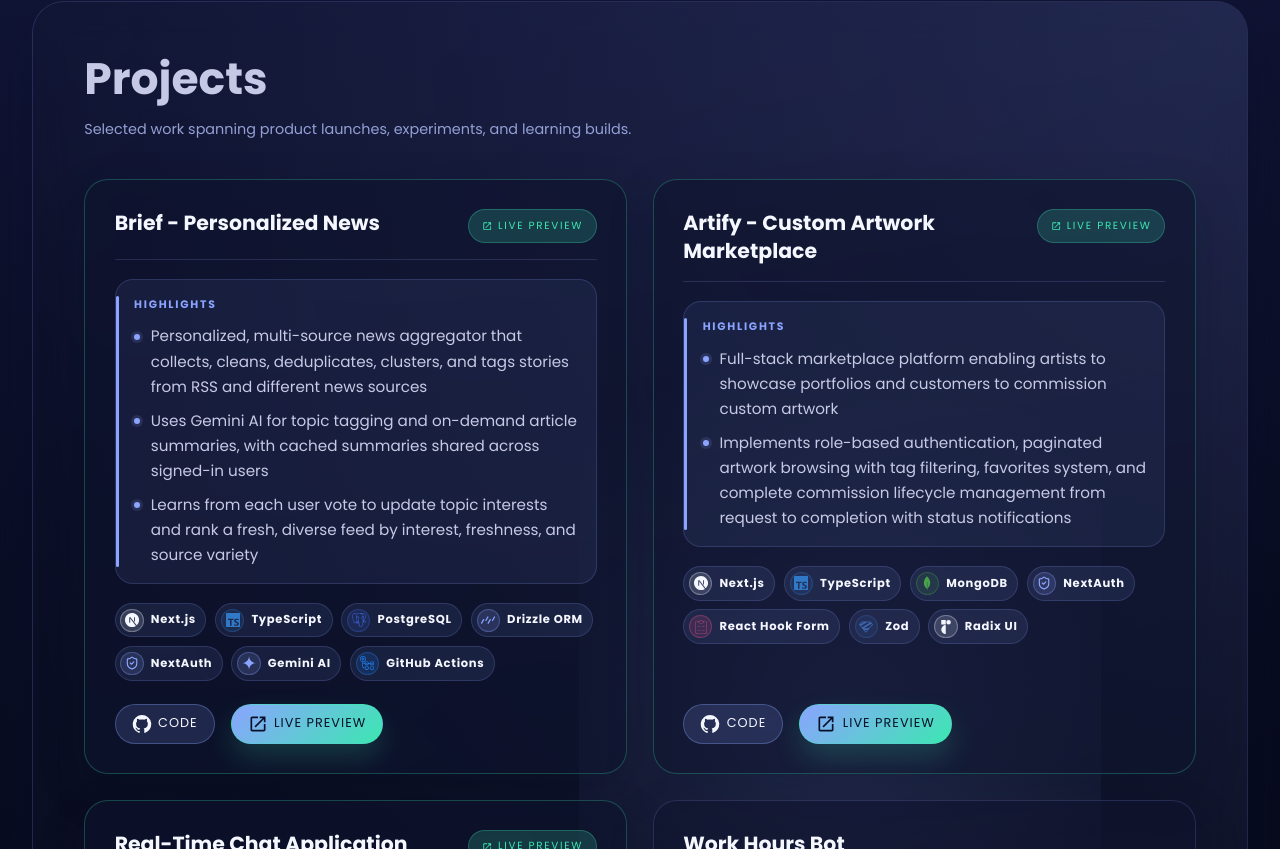
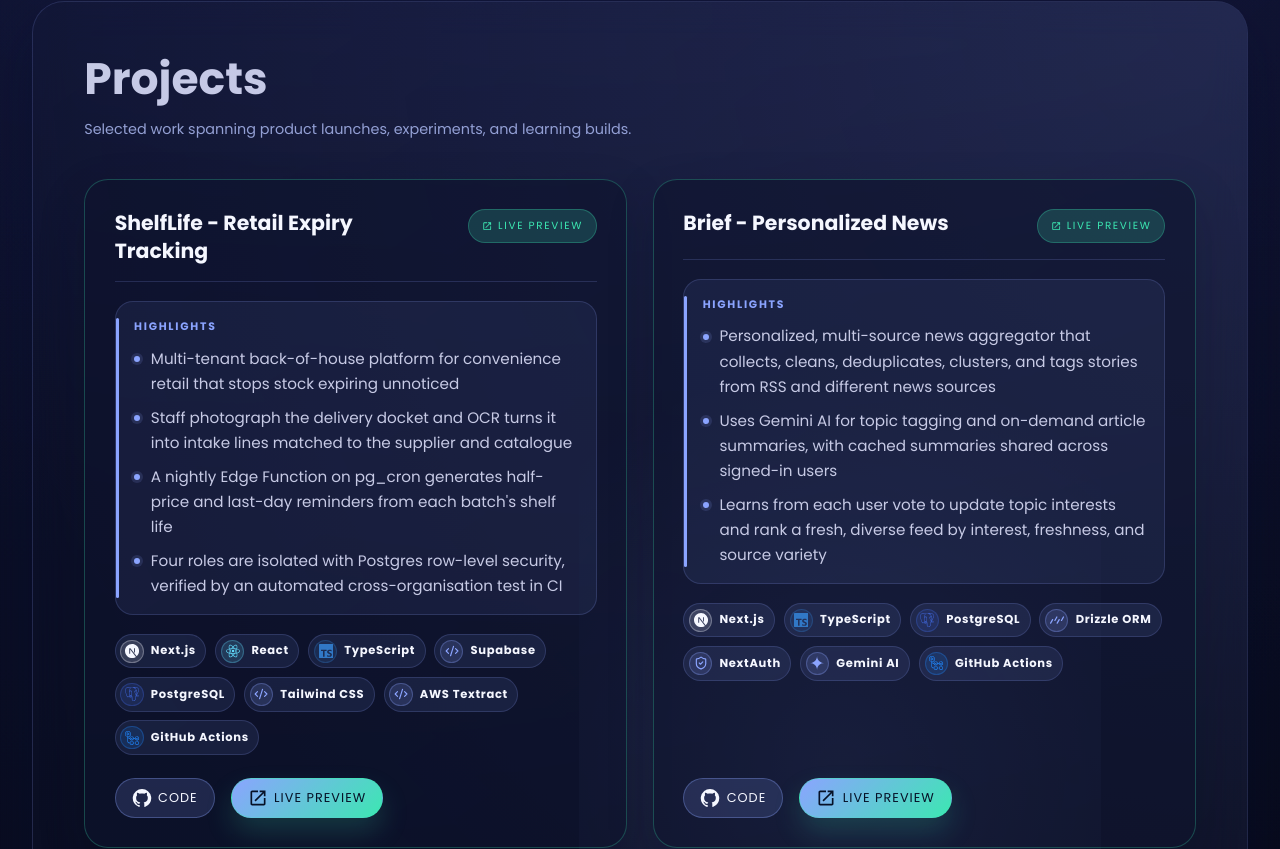
Before and after one commit to krn1904/Portfolio, a React (Create React App) app: page / in a window 1280 px wide. Shown: the part 2611-3460 px from the top of the page. Built offline with nearby package versions, Linux system fonts and the light colour scheme; no server answers.

Commit message:
Add ShelfLife to portfolio projects
Co-Authored-By: Claude Opus 5.5 <noreply@anthropic.com>
Claude-Session: https://claude.ai/code/session_01ARCtta1iPVfGUXUwxqtH4w

```diff
--- a/src/portfolio.js
+++ b/src/portfolio.js
@@ -126,6 +126,14 @@ const projects = [
   //   livePreview: process.env.REACT_APP_TEXTUTILSURL
   // },
   {
+    name: 'ShelfLife - Retail Expiry Tracking',
+    description:
+      'Multi-tenant back-of-house platform for convenience retail that stops stock expiring unnoticed. Staff photograph the delivery docket and OCR turns it into intake lines matched to the supplier and catalogue. A nightly Edge Function on pg_cron generates half-price and last-day reminders from each batch\'s shelf life. Four roles are isolated with Postgres row-level security, verified by an automated cross-organisation test in CI.',
+    stack: ['Next.js', 'React', 'TypeScript', 'Supabase', 'PostgreSQL', 'Tailwind CSS', 'AWS Textract', 'GitHub Actions'],
+    sourceCode: 'https://github.com/krn1904/shelflife',
+    livePreview: 'https://shelflife-alpha.vercel.app'
+  },
+  {
     name: 'Brief - Personalized News',
     description:
       'Personalized, multi-source news aggregator that collects, cleans, deduplicates, clusters, and tags stories from RSS and different news sources. Uses Gemini AI for topic tagging and on-demand article summaries, with cached summaries shared across signed-in users. Learns from each user vote to update topic interests and rank a fresh, diverse feed by interest, freshness, and source variety.',
```
